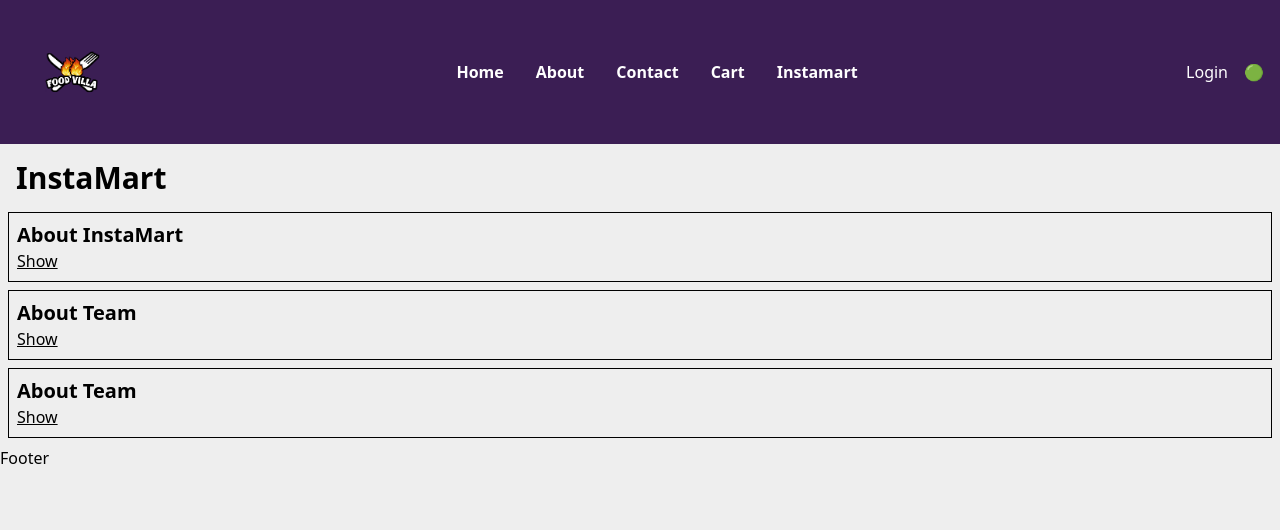
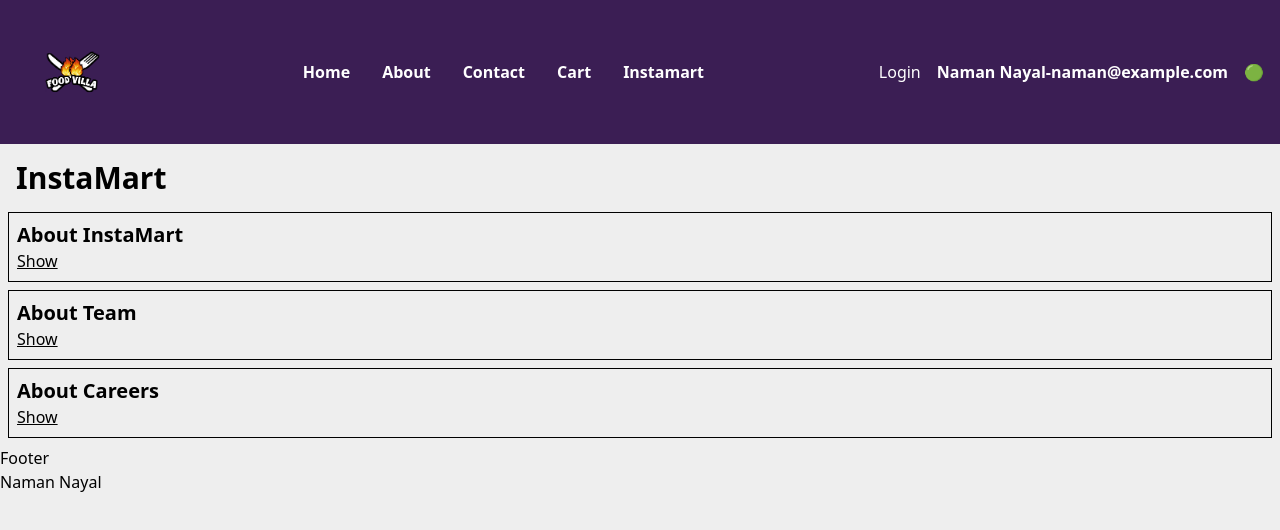
Before and after one commit to NamanNayal/foodVilla, a React (Vite) app: page /instamart in a window 1280 px wide. Shown: the top 530 px of the page. Built offline with nearby package versions, Linux system fonts and the light colour scheme.

Commit message:
createContext

```diff
--- a/src/App.jsx
+++ b/src/App.jsx
@@ -1,4 +1,4 @@
-import React, { lazy, Suspense } from "react";
+import React, { lazy, Suspense, useState } from "react";
 import ReactDOM from "react-dom/client";
 import { createBrowserRouter, RouterProvider, Outlet } from "react-router-dom";
 
@@ -12,17 +12,28 @@ import RestaurantMenu from "./components/RestaurantMenu";
 import Profile from "./components/Profile";
 import Shimmer from "./components/Shimmer";
 const Instamart = lazy(()=> import("./components/Instamart"));
+const About =  lazy(() => import("./components/About"));
+import UserContext from "./utils/UserContext";
 
-const About =  lazy(() => import("./components/About"))
 
 
 // Define the layout of your application
 const AppLayout = () => {
+  const [user, setUser] = useState({
+    name: "Naman Nayal",
+    email: "naman@example.com",
+  });
   return (
     <div className="min-h-screen bg-c1">
+      <UserContext.Provider
+      value = {{
+        user : user,
+        setUser: setUser,
+      }}>
       <Header />
       <Outlet/>
       <Footer />
+      </UserContext.Provider>
     </div>
   );
 };
--- a/src/components/About.jsx
+++ b/src/components/About.jsx
@@ -2,6 +2,9 @@ import React from 'react'
 import { Outlet } from 'react-router-dom'
 import { Component } from 'react'
 import ProfileClass from './ProfileClass';
+import UserContext from '../utils/UserContext';
+
+//we dont have a userContext which a hook in class based components
 class About extends Component{
   //initialize all the state variables in constructor as it is the first thing called by default
   constructor(props){
@@ -16,6 +19,13 @@ class About extends Component{
     return (
       <div>
           <h1>About us page</h1>
+          <UserContext.Consumer>
+            {({user})=>(<h1>
+              {user.name}-{user.email}
+            </h1>
+
+            )}
+          </UserContext.Consumer>
           <Outlet />
           <ProfileClass />
 
--- a/src/components/Body.jsx
+++ b/src/components/Body.jsx
@@ -1,8 +1,9 @@
-import { useState, useEffect } from "react";
+import { useState, useEffect, useContext } from "react";
 import RestaurantCard from "./RestaurantCard";
 import {Link} from "react-router-dom";
 import Shimmer from "./Shimmer";
 import { filterData } from "../utils/helper";
+import UserContext from "../utils/UserContext";
 
 
 
@@ -11,6 +12,7 @@ const Body = () => {
     const [filteredRestaurants, setFilteredRestaurants] = useState([]);
     const [searchText, setSearchText] = useState("");
     const [loading, setLoading] = useState(true);
+    const {user, setUser} = useContext(UserContext);
 
     useEffect(() => {
         getRestaurants();
@@ -57,6 +59,15 @@ const Body = () => {
             >
               Search 🔍
             </button>
+            <input value={user.name} onChange={e=> setUser({
+              ...user,
+              name : e.target.value,
+            })}></input>
+             <input value={user.email} onChange={e=> setUser({
+              ...user,
+              email : e.target.value,
+
+            })}></input>
           </div>
 
           {filteredRestaurants.length === 0 ? (
--- a/src/components/Footer.jsx
+++ b/src/components/Footer.jsx
@@ -1,5 +1,14 @@
+import { useContext } from "react";
+import UserContext from "../utils/UserContext";
 const Footer = ()=> {
-    return <h5>Footer</h5>
+    const {user} = useContext(UserContext);
+    return (
+    <div>
+    <h5>Footer</h5>
+    <h5>{user.name}</h5>
+    </div>
+    )
+
   }
 
 
--- a/src/components/Header.jsx
+++ b/src/components/Header.jsx
@@ -1,7 +1,8 @@
-import { useState } from "react";
+import { useState, useContext } from "react";
 import { Link } from "react-router-dom";
 import useOnline from "../utils/useOnline";
 import Logo from "../assets/foodVillaLogo.png";
+import UserContext from "../utils/UserContext";
 
 
 const Title = () => {
@@ -18,8 +19,10 @@ const Header = () =>{
 
   const [isLoggedIn, setIsLoggedIn] = useState(false);
 
+  const {user} = useContext(UserContext);
+
   return (
-    <div className="flex justify-between bg-c4 text-white px-4 py-4">
+    <div className="flex justify-between bg-c4 text-white px-4 py-4 s">
       <Title />
       <div className="flex justify-self space-x-8">
         <ul className="flex items-center space-x-8 font-semibold fontsize">
@@ -47,6 +50,8 @@ const Header = () =>{
         ) : (
           <button onClick={() => setIsLoggedIn(true)}>Login</button>
         )}
+        <span className="font-bold">{user.name}-{user.email}</span>
+
         <h2>{isOnline ? "🟢" : "🔴"}</h2>
       </div>
     </div>
--- a/src/components/Instamart.jsx
+++ b/src/components/Instamart.jsx
@@ -1,67 +1,49 @@
 import React, { useState } from 'react'
 
-const Section = ({title, description, isVisible, setIsVisible}) =>{
+const Section = ({title, description, isVisible, setVisibleSection}) =>{
 
   return (
   <div className='border border-black p-2 m-2'>
     <h3 className='font-bold text-xl'>{title}</h3>
     {
-      isVisible ?( <button onClick={()=>setIsVisible(false)
+      isVisible ?( <button onClick={()=>setVisibleSection("")
       } className='cursor-pointer underline'>Hide
       </button> )
       : (
-      <button onClick={()=>setIsVisible(true)} className='cursor-pointer underline'>Show</button>)
+      <button onClick={()=>setVisibleSection(title.toLowerCase())} className='cursor-pointer underline'>Show</button>)
     }
     {isVisible && <p>{description}</p>}
   </div>
   )
 }
+//optimise this {isVisible && <p>{description}</p>}
+
+// here we are handling all the components which carry their own state, and if any change happens in one component we are updating the state for all the child components through parent state, which is not a good idea as we should focus on what is to be shown
 
 const Instamart = () => {
-  const [sectionConfig, setSectionConfig] = useState({
-    showAbout : false,
-    showTeam : false,
-    showCareers :false,
-  })
+  const [ visibleSection, setVisibleSection] = useState("")
   return (
     <div>
+
       <h1 className='text-3xl p-2 m-2 font-bold'>InstaMart</h1>
       <Section
       title={"About InstaMart"}
       description={"This is the about section of InstaMart"}
-      isVisible={sectionConfig.showAbout}
-      setIsVisible={()=>
-        setSectionConfig({
-          showAbout : true,
-          showTeam : false,
-          showCareers :false,
-
-        })
-      }/>
+      isVisible={visibleSection === "about instamart"}
+      setVisibleSection={setVisibleSection}
+      />
 
       <Section
       title = {"About Team"}
       description={"This is the about section of Team"}
-      isVisible={sectionConfig.showTeam}
-      setIsVisible={()=>
-        setSectionConfig({
-          showAbout : false,
-          showTeam : true,
-          showCareers :false,
-        })
-      }
+      isVisible={visibleSection === "about team"}
+      setVisibleSection={setVisibleSection}
       />
-            <Section
-      title = {"About Team"}
-      description={"This is the about section of Team"}
-      isVisible={sectionConfig.showCareers}
-      setIsVisible={()=>
-        setSectionConfig({
-          showAbout : false,
-          showTeam : false,
-          showCareers :true,
-        })
-      }
+      <Section
+      title = {"About Careers"}
+      description={"This is the about section of Career"}
+      isVisible={visibleSection === "about careers"}
+      setVisibleSection={setVisibleSection}
       />
 
     </div>
--- a/src/components/RestaurantCard.jsx
+++ b/src/components/RestaurantCard.jsx
@@ -1,4 +1,6 @@
 import { IMG_CON_URL } from "../constant";
+import { useContext } from "react";
+import UserContext from "../utils/UserContext";
 
 const RestaurantCard = ({
     name,
@@ -9,6 +11,7 @@ const RestaurantCard = ({
     costForTwo,
 
     }) => {
+      const {user} = useContext(UserContext);
     return(
       <div className="w-[250px] p-2 m-2 shadow-lg shadow-black bg-c2 text-blacka rounded-md hover:bg-c3">
 
@@ -18,6 +21,7 @@ const RestaurantCard = ({
         <h4>{avgRating}⭐</h4>
         <h4>{costForTwo}</h4>
         <h4>{areaName}</h4>
+        <h4>{user.name}</h4>
 
 
 
--- /dev/null
+++ b/src/utils/UserContext.jsx
@@ -0,0 +1,12 @@
+import { createContext} from "react";
+
+const UserContext = createContext({
+    user: {
+    name: "Dummy Name",
+    email: "dummy@gmail.com",
+    }
+});
+// react does not track the name of the context, so we give it a unique name to make debugging easier
+UserContext.displayName = "UserContext";
+
+export default UserContext;
```
